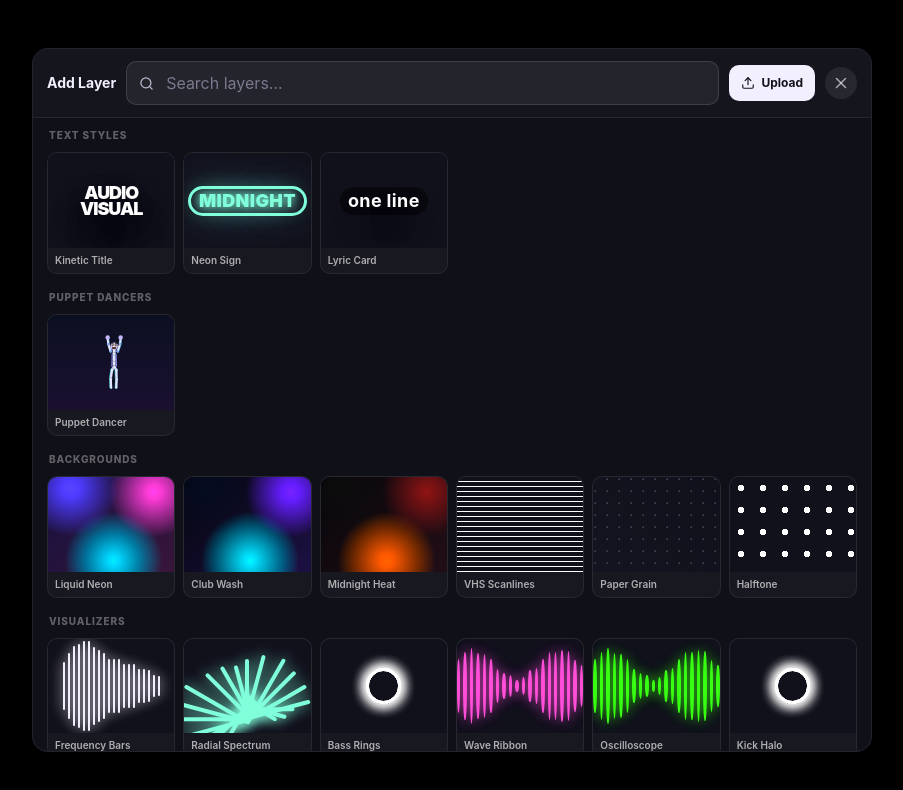
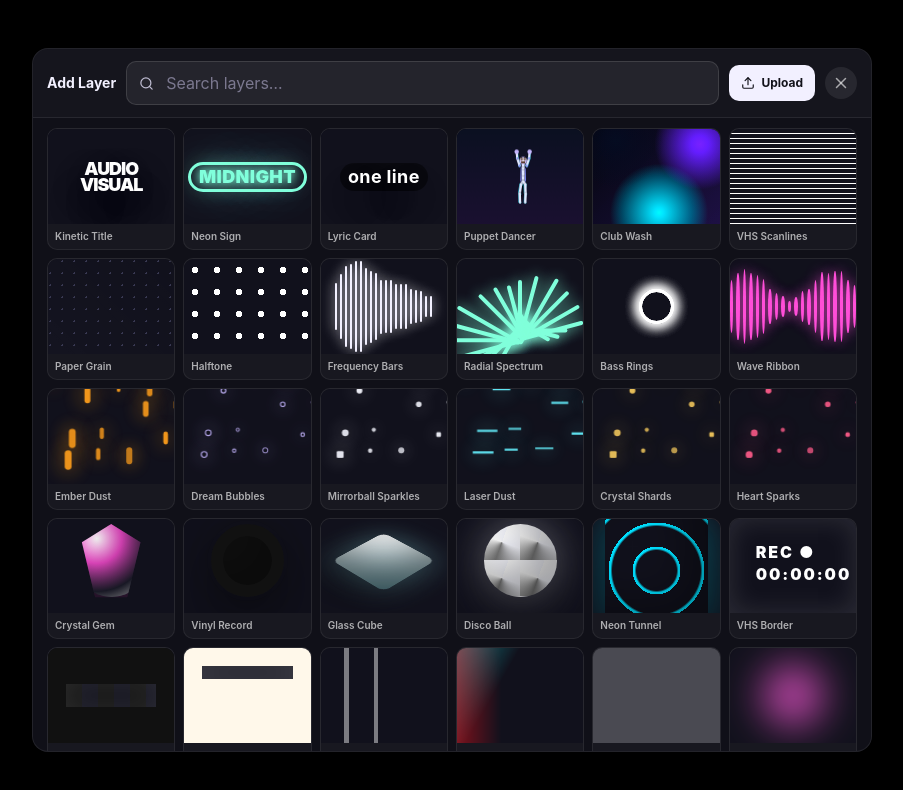
Before and after one commit to nick227/Audio-Reactive-Visual-Studio, a React (Vite) app: page / in a window 1280 px wide. Both pictures are taken after a click on the button "Add Layer". Shown: the top 790 px of the page, without its empty margins (188-1091 px from the left). Built offline with nearby package versions, Linux system fonts and the light colour scheme.

Commit message:
Remove five FX assets and merge layer browser into one flowing grid.
Drop Liquid Neon, Midnight Heat, Oscilloscope, Kick Halo, and Chrome Orb.

```diff
--- a/src/features/visualizer/assets/registry.ts
+++ b/src/features/visualizer/assets/registry.ts
@@ -187,17 +187,6 @@ function labelFromKey(key: string) {
 
 const backgrounds: StudioAssetDefinition[] = [
   {
-    id: 'liquid-gradient',
-    name: 'Liquid Neon',
-    thumbnail: 'LN',
-    category: 'gradients',
-    collection: 'backgrounds',
-    description: 'Fluid neon color blend — versatile stage foundation for any genre.',
-    tags: ['gradient', 'neon', 'club'],
-    extraEffect: 'drift',
-    settings: { visualKind: 'gradient', colorA: '#5b4bff', colorB: '#ff4fd8', colorC: '#00e0ff' },
-  },
-  {
     id: 'warehouse-lights',
     name: 'Club Wash',
     thumbnail: 'CW',
@@ -207,17 +196,6 @@ const backgrounds: StudioAssetDefinition[] = [
     tags: ['gradient', 'club', 'dark'],
     extraEffect: 'drift',
     settings: { visualKind: 'gradient', colorA: '#0b1021', colorB: '#6f2cff', colorC: '#00eaff' },
-  },
-  {
-    id: 'midnight-heat',
-    name: 'Midnight Heat',
-    thumbnail: 'MH',
-    category: 'gradients',
-    collection: 'backgrounds',
-    description: 'Dark and aggressive warm gradient — high contrast for rap and trap.',
-    tags: ['gradient', 'dark', 'trap'],
-    extraEffect: 'drift',
-    settings: { visualKind: 'gradient', colorA: '#111111', colorB: '#7f1d1d', colorC: '#ff6b00' },
   },
   {
     id: 'vhs-noise',
@@ -320,34 +298,6 @@ const visualizers: StudioAssetDefinition[] = [
     extraAmount: 0.2,
     settings: { visualKind: 'audioVisualizer', visualizerKind: 'ribbon', color: '#ff4fd8', bars: 40 },
   },
-  {
-    id: 'oscilloscope-line',
-    name: 'Oscilloscope',
-    thumbnail: 'OS',
-    category: 'audio-visualizers',
-    collection: 'visualizers',
-    description: 'Classic oscilloscope line — raw waveform with a technical feel.',
-    tags: ['scope', 'waveform', 'technical'],
-    trigger: 'full',
-    pulseAmount: 0.08,
-    extraEffect: 'glow',
-    extraAmount: 0.18,
-    settings: { visualKind: 'audioVisualizer', visualizerKind: 'scope', color: '#39ff14', bars: 44 },
-  },
-  {
-    id: 'kick-halo',
-    name: 'Kick Halo',
-    thumbnail: 'KH',
-    category: 'audio-visualizers',
-    collection: 'visualizers',
-    description: 'Ambient halo rings that pulse with kick drum energy.',
-    tags: ['halo', 'kick', 'ambient'],
-    trigger: 'bass',
-    pulseAmount: 0.42,
-    extraEffect: 'glow',
-    extraAmount: 0.44,
-    settings: { visualKind: 'audioVisualizer', visualizerKind: 'halo', color: '#ffffff', bars: 24 },
-  },
 ]
 
 // ─── Particles ────────────────────────────────────────────────────────────────
@@ -442,20 +392,6 @@ const particles: StudioAssetDefinition[] = [
 // ─── Objects ─────────────────────────────────────────────────────────────────
 
 const objects: StudioAssetDefinition[] = [
-  {
-    id: 'chrome-orb',
-    name: 'Chrome Orb',
-    thumbnail: 'CO',
-    category: 'three-objects',
-    collection: 'objects',
-    description: 'Polished chrome sphere — luxury centerpiece for trap, R&B, and editorial.',
-    tags: ['orb', 'chrome', 'sphere'],
-    trigger: 'bass',
-    pulseAmount: 0.28,
-    extraEffect: 'rotate',
-    extraAmount: 0.22,
-    settings: { visualKind: 'threeObject', objectKind: 'orb', color: '#d7e1ff' },
-  },
   {
     id: 'floating-gem',
     name: 'Crystal Gem',
--- a/src/features/visualizer/editor/MediaModal.tsx
+++ b/src/features/visualizer/editor/MediaModal.tsx
@@ -1,13 +1,6 @@
-import { useMemo, useRef, useState, type ReactNode } from 'react'
+import { useMemo, useRef, useState } from 'react'
 import { Search, Upload, X } from 'lucide-react'
-import {
-  filterCommunityItems,
-  filterFxItems,
-  getLibrarySections,
-  puppetItems,
-  textItems,
-  type FxItem,
-} from '../fx/fxLibrary'
+import { getLayerCatalogItems, type FxItem } from '../fx/fxLibrary'
 import { PuppetThumbnail } from './PuppetThumbnail'
 
 export type UploadRecord = { id: string; name: string; url: string; fileKey: string }
@@ -32,12 +25,7 @@ export function MediaModal({
   const [query, setQuery] = useState('')
   const fileRef = useRef<HTMLInputElement>(null)
 
-  const filteredText = useMemo(() => filterFxItems(textItems, query), [query])
-  const filteredPuppets = useMemo(() => filterFxItems(puppetItems, query), [query])
-  const communitySections = useMemo(
-    () => getLibrarySections(filterCommunityItems(query)),
-    [query],
-  )
+  const catalogItems = useMemo(() => getLayerCatalogItems(query), [query])
 
   const userMedia = useMemo((): UserMediaItem[] => {
     const q = query.trim().toLowerCase()
@@ -48,11 +36,7 @@ export function MediaModal({
     return q ? items.filter((item) => item.name.toLowerCase().includes(q)) : items
   }, [query, uploadedImages, uploadedVideos])
 
-  const hasResults =
-    userMedia.length > 0
-    || filteredText.length > 0
-    || filteredPuppets.length > 0
-    || communitySections.length > 0
+  const hasResults = userMedia.length > 0 || catalogItems.length > 0
 
   const handleUpload = (file: File) => {
     if (file.type.startsWith('video/')) onUploadVideo(file)
@@ -100,9 +84,6 @@ export function MediaModal({
         <div className="media-body layer-browser-body">
           {hasResults ? (
             <div className="layer-browser-grid">
-              {userMedia.length > 0 && (
-                <>
-                  <div className="layer-grid-label">Your Media</div>
               {userMedia.map((item) => (
                 <button
                   key={`${item.kind}-${item.id}`}
@@ -132,27 +113,8 @@ export function MediaModal({
                   <div className="media-card-name">{item.name}</div>
                 </button>
               ))}
-                </>
-              )}
-
-              {filteredText.length > 0 && (
-                <>
-                  <div className="layer-grid-label">Text Styles</div>
-                  {filteredText.map((item) => <FxCard key={item.id} item={item} onAdd={onAddTemplate} />)}
-                </>
-              )}
-
-              {filteredPuppets.length > 0 && (
-                <>
-                  <div className="layer-grid-label">Puppet Dancers</div>
-                  {filteredPuppets.map((item) => <FxCard key={item.id} item={item} onAdd={onAddTemplate} />)}
-                </>
-              )}
-
-              {communitySections.map(({ section, items }) => (
-                <SectionBlock key={section.collection} label={section.label}>
-                  {items.map((item) => <FxCard key={item.id} item={item} onAdd={onAddTemplate} />)}
-                </SectionBlock>
+              {catalogItems.map((item) => (
+                <FxCard key={item.id} item={item} onAdd={onAddTemplate} />
               ))}
             </div>
           ) : (
@@ -161,15 +123,6 @@ export function MediaModal({
         </div>
       </div>
     </div>
-  )
-}
-
-function SectionBlock({ label, children }: { label: string; children: ReactNode }) {
-  return (
-    <>
-      <div className="layer-grid-label">{label}</div>
-      {children}
-    </>
   )
 }
 
--- a/src/features/visualizer/fx/fxLibrary.ts
+++ b/src/features/visualizer/fx/fxLibrary.ts
@@ -54,6 +54,22 @@ export function filterCommunityItems(query: string): FxItem[] {
   return filterFxItems(fxItems, query)
 }
 
+export function getLayerCatalogItems(query: string): FxItem[] {
+  const all = filterCommunityItems(query)
+  const text = all.filter((i) => i.category === 'typography')
+  const puppets = all.filter((i) => i.category === 'puppets')
+  const library = COMMUNITY_SECTIONS
+    .filter((s) => s.collection !== 'puppets')
+    .flatMap((section) =>
+      all.filter((item) => {
+        if (item.collection !== section.collection) return false
+        if (section.collection === 'type-frames' && item.category === 'typography') return false
+        return true
+      }),
+    )
+  return [...text, ...puppets, ...library]
+}
+
 export function getLibrarySections(items: FxItem[]): Array<{ section: CommunitySection; items: FxItem[] }> {
   return COMMUNITY_SECTIONS
     .filter((section) => section.collection !== 'puppets')
--- a/src/styles/global.css
+++ b/src/styles/global.css
@@ -578,13 +578,6 @@ input[type="range"] { accent-color: #f2f0ff; cursor: pointer; }
   gap: 8px;
   width: 100%;
 }
-.layer-grid-label {
-  grid-column: 1 / -1;
-  margin: 0; padding: 8px 2px 2px;
-  font-size: 10px; font-weight: 800; letter-spacing: .09em; text-transform: uppercase;
-  color: rgba(255,255,255,.34);
-}
-.layer-grid-label:first-child { padding-top: 0; }
 .media-body { flex: 1; min-height: 0; overflow-y: auto; }
 .media-empty-state { padding: 32px 12px; color: rgba(255,255,255,.3); font-size: 13px; text-align: center; }
 
```
Lines whose indentation alone changed are shown as unchanged.
